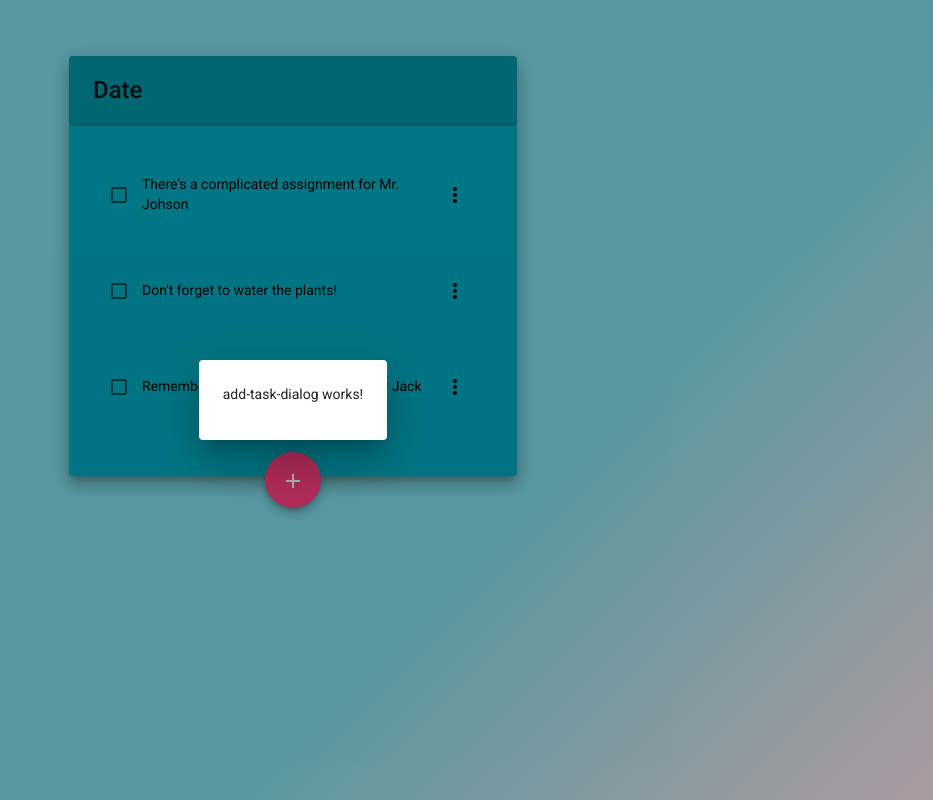
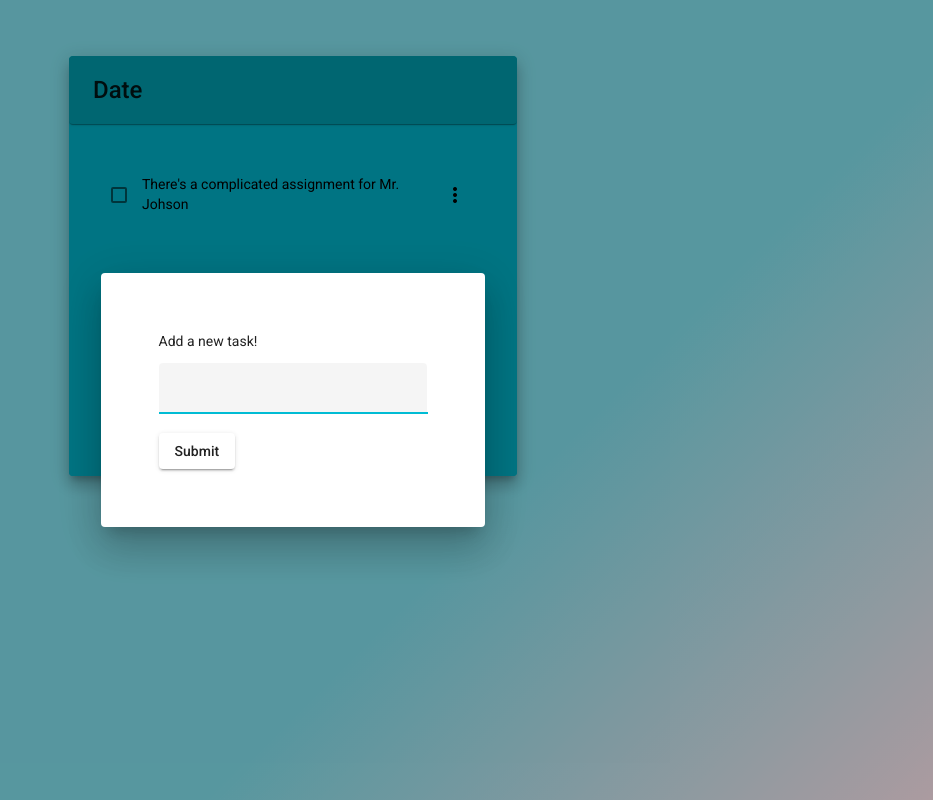
Before and after one commit to Foxar/angular-todo-app, an Angular app: page / in a window 1280 px wide. Both pictures are taken after a click on the button "add". Shown: the whole page, without its empty margins (347-1280 px from the left). Built offline with nearby package versions, Linux system fonts and the light colour scheme; data requests are answered from the project's data file.

Commit message:
Added add task form to the dialog box.

```diff
--- a/src/app/add-task-dialog/add-task-dialog.component.html
+++ b/src/app/add-task-dialog/add-task-dialog.component.html
@@ -1 +1,9 @@
-<p>add-task-dialog works!</p>
+<div [className]="'newTaskDialog'">
+    <form>
+        <p>Add a new task!</p>
+        <mat-form-field appearance="fill">
+            <input matInput>
+        </mat-form-field>
+        <button mat-raised-button>Submit</button>
+    </form>
+</div>
--- a/src/app/add-task-dialog/add-task-dialog.component.scss
+++ b/src/app/add-task-dialog/add-task-dialog.component.scss
@@ -0,0 +1,19 @@
+
+:host{
+    align-items: flex-start;
+
+    .newTaskDialog{
+            box-sizing: border-box;
+            display:flex;
+            flex-direction: column;
+            padding: 10%;
+            mat-form-field{
+                width: 100%;
+                input{
+                    width: 100%;
+                    margin: 0 auto;
+                    display: block;
+                }
+        }
+    }
+}
--- a/src/app/todo-card/todo-card.component.ts
+++ b/src/app/todo-card/todo-card.component.ts
@@ -14,7 +14,10 @@ export class TodoCardComponent implements OnInit {
   addTaskOpen()
   {
     console.log("addTaskOpen()");
-    const dialogRef = this.dialog.open(AddTaskDialogComponent);
+    const dialogRef = this.dialog.open(AddTaskDialogComponent, {
+      width: '30%',
+      maxWidth: 'none'
+    });
 
     dialogRef.afterClosed().subscribe(result => {
       console.log(result);
--- a/src/styles.scss
+++ b/src/styles.scss
@@ -11,3 +11,7 @@ body {
     background-image: linear-gradient(135deg, $body-bg1 65%, $body-bg2);
 
  }
+/*
+ mat-dialog-container{
+    background-color: $primary-light !important;
+}*/
```
Also changed, not shown: src/app/app.module.ts (+7 -2 lines).
